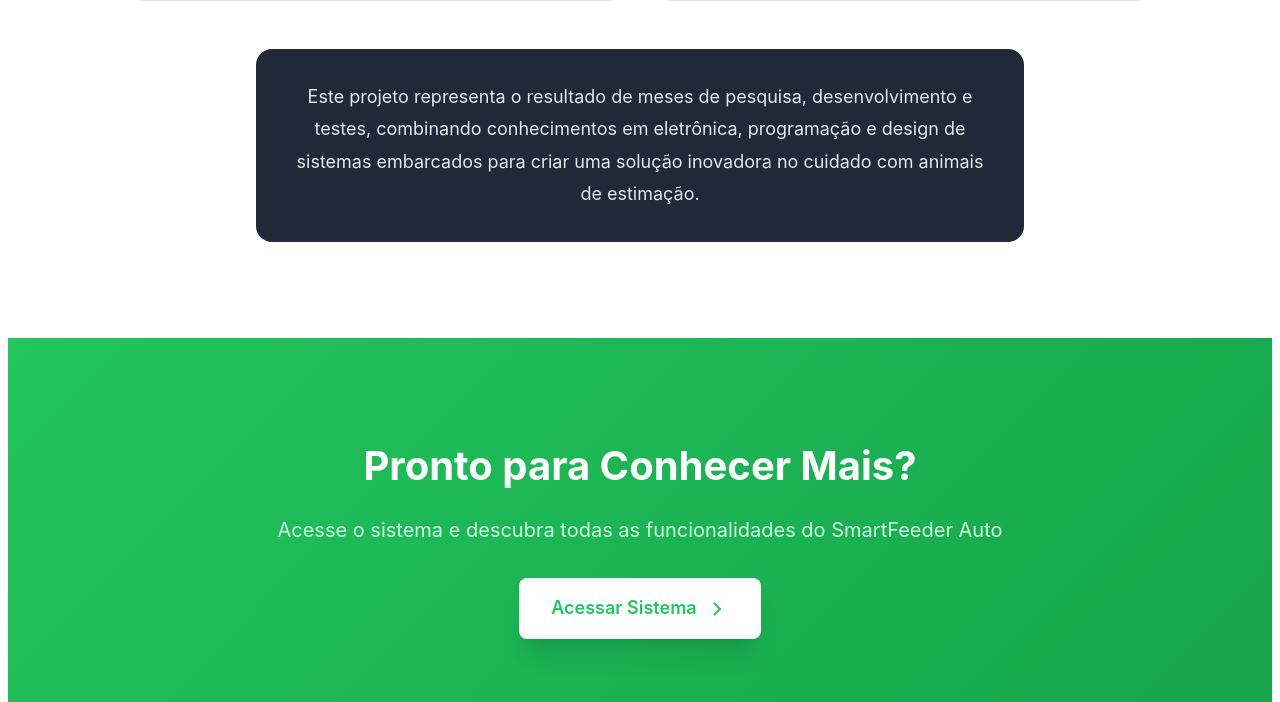
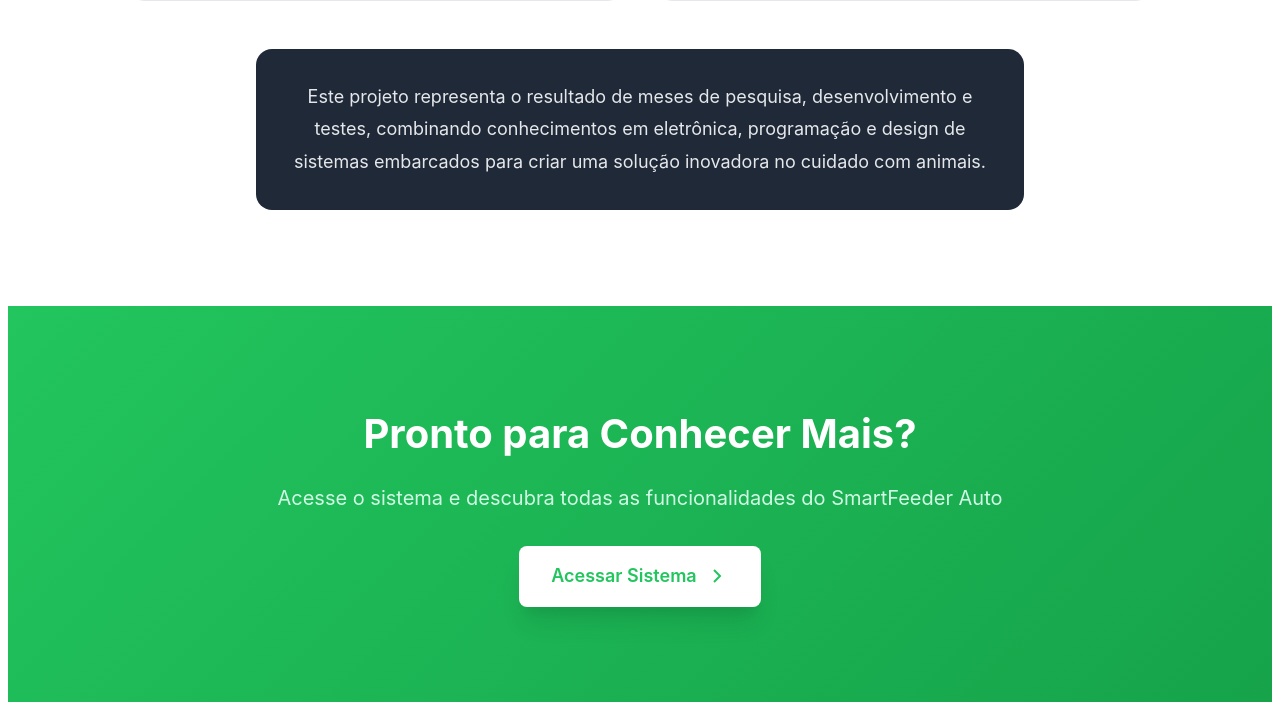
Before and after one commit to ErnestoSESB/Alimentador, a Django app: page / in a window 1280 px wide. Shown: the part 3483-4185 px from the top of the page. Run offline with Django 5.2, Linux system fonts and the light colour scheme; some libraries are stand-ins or nearby versions.

Commit message:
tirando parte que fala sobre animais de estimação

```diff
--- a/inteligente/templates/alimentador/alimentador.html
+++ b/inteligente/templates/alimentador/alimentador.html
@@ -240,7 +240,7 @@
                 <p class="about-footer-text">
                     Este projeto representa o resultado de meses de pesquisa, desenvolvimento e testes,
                     combinando conhecimentos em eletrônica, programação e design de sistemas embarcados
-                    para criar uma solução inovadora no cuidado com animais de estimação.
+                    para criar uma solução inovadora no cuidado com animais.
                 </p>
             </div>
         </div>
```
